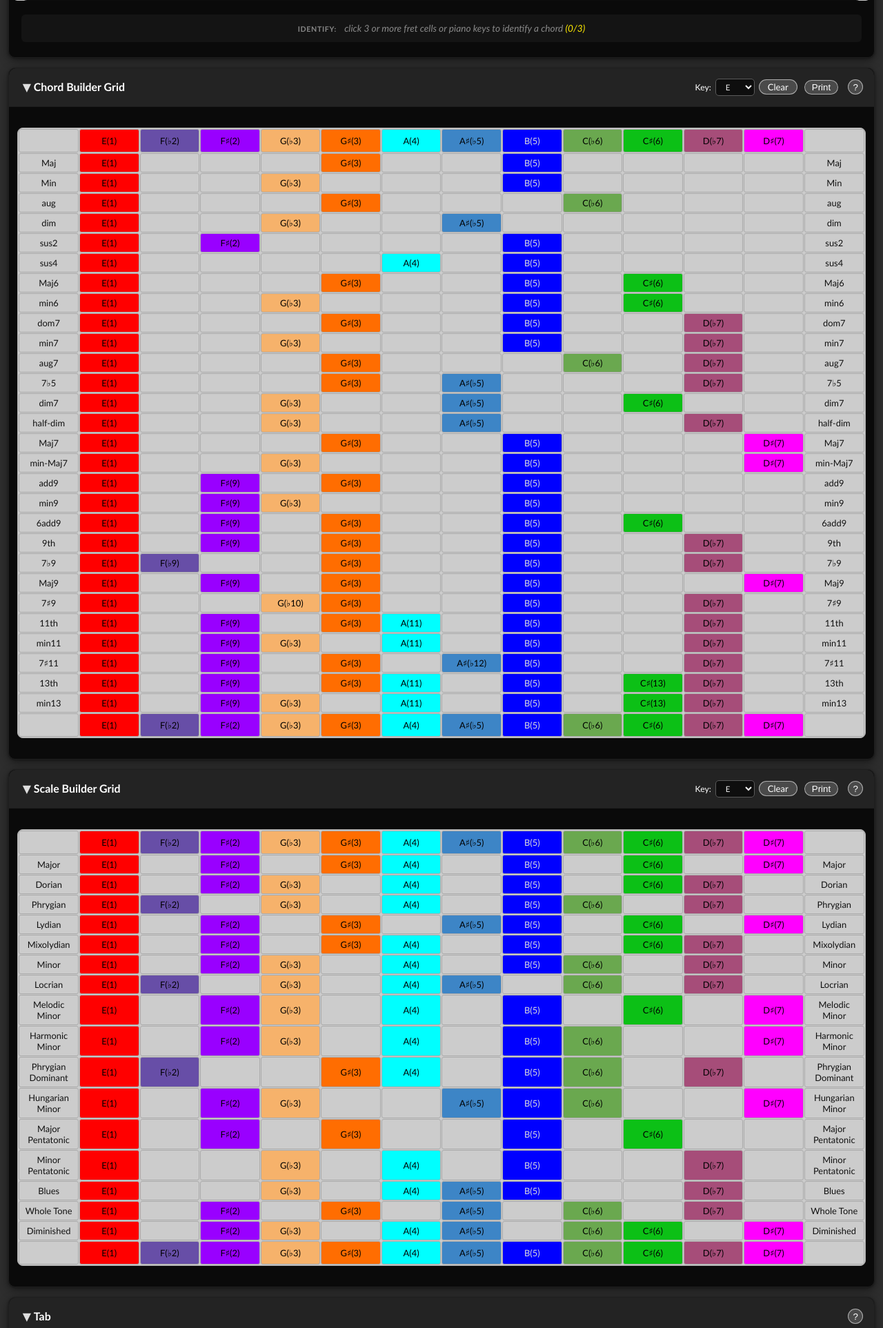
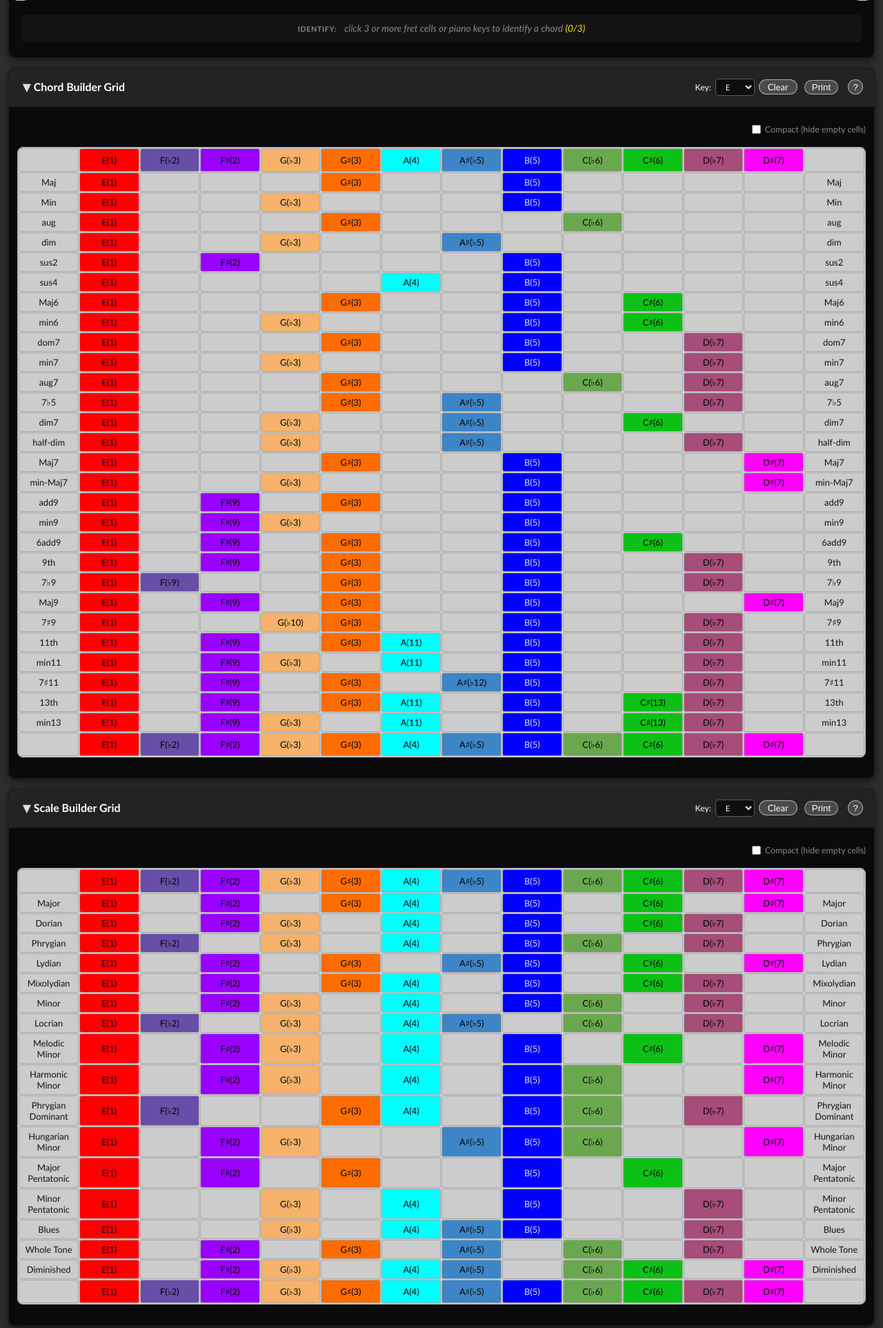
Before and after one commit to Jstring-1/fretboard-site-security-first-trust-and-federal-reserve, a PHP site: page / in a window 1280 px wide; the page is wider, and only the part inside the window is pictured. Shown: the part 1441-3366 px from the top of that part at 69% size. Run offline with PHP 8.4, Linux system fonts and the light colour scheme.

Commit message:
Compact toggle for chord/scale grids: hide empty cells, stack populated

```diff
--- a/css/styles.css
+++ b/css/styles.css
@@ -749,6 +749,21 @@ select option                              { color: var(--text); background: var
    height across the board. */
 #chord_grid tr, #scale_grid tr             { height: 26px;                                                            }
 #chord_grid td, #scale_grid td             { font-size: 0.85em;                                                       }
+/* Compact-mode toggle: a small checkbox above each grid that hides the
+   empty (#_x_) cells so each row reads as just its populated notes. */
+.grid_controls                             { padding: 6px 12px 4px; text-align: right;                                }
+.grid_compact_label                        { display: inline-flex; align-items: center; gap: 6px;
+                                             color: var(--muted); font-size: 0.82em;
+                                             cursor: pointer; user-select: none;                                      }
+.grid_compact_label input                  { margin: 0; cursor: pointer;                                              }
+.grid_compact_label:hover                  { color: var(--text);                                                      }
+/* In compact mode each row has different filled-cell counts, so the
+   table can't keep a fixed column grid — switch to auto layout so cells
+   sit next to each other instead of stretching. */
+#chord_grid.cg_compact, #scale_grid.cg_compact
+                                           { table-layout: auto; min-width: 0; width: auto; margin-left: 14px;        }
+#chord_grid.cg_compact td, #scale_grid.cg_compact td
+                                           { padding: 2px 8px;                                                        }
 /* "All" pill in the highlight row — matches the .hl_pill chips but acts as
    a link (no checkbox inside). */
 .hl_all_pill                               { color: var(--text) !important; text-decoration: none; cursor: pointer;  }
--- a/index.html
+++ b/index.html
@@ -164,7 +164,7 @@
 
 <footer id="site_footer">
   <a href="#" id="footer_witherfork">Jimmy Witherfork Strikes Again</a>
-  <div id="build_num">20260429.2049</div>
+  <div id="build_num">20260429.2053</div>
 </footer>
 
 </body>
--- a/js/app.js
+++ b/js/app.js
@@ -1215,6 +1215,34 @@
     }, true);
   }
 
+  // Compact grid mode — when on, the chord/scale grids skip empty (#_x_)
+  // cells so each row reads as just the populated notes side by side.
+  // Local-only preference; doesn't go into the URL since it's a display
+  // toggle, not a sharable state.
+  let _compactGrids = false;
+  try { _compactGrids = localStorage.getItem('sf_compact_grids') === '1'; } catch (e) {}
+  function setCompactGrids(v) {
+    _compactGrids = !!v;
+    try { localStorage.setItem('sf_compact_grids', _compactGrids ? '1' : '0'); } catch (e) {}
+    if (window.SF_X) { renderChordGrid(window.SF_X); renderScaleGrid(window.SF_X); }
+  }
+  function compactToggleHtml(idAttr) {
+    return '<div class="grid_controls">'
+         + '  <label class="grid_compact_label">'
+         + '    <input type="checkbox" class="grid_compact_toggle" id="' + idAttr + '"'
+         +        (_compactGrids ? ' checked' : '') + '>'
+         + '    <span>Compact (hide empty cells)</span>'
+         + '  </label>'
+         + '</div>';
+  }
+  function bindCompactToggles() {
+    document.querySelectorAll('.grid_compact_toggle').forEach(function (el) {
+      if (el._compactBound) return;
+      el._compactBound = true;
+      el.addEventListener('change', function () { setCompactGrids(el.checked); });
+    });
+  }
+
   function renderChordGrid(x) {
     const root = document.getElementById('chord_grid_root');
     const i1 = KEYS.indexOf(x.k);
@@ -1243,8 +1271,10 @@
       return s;
     }
 
-    let h = '<table id="chord_grid">';
-    h += buildDegHeader('above_chord_grid');
+    const compact = _compactGrids;
+    let h = compactToggleHtml('cg_compact_chord');
+    h += '<table id="chord_grid"' + (compact ? ' class="cg_compact"' : '') + '>';
+    if (!compact) h += buildDegHeader('above_chord_grid');
     let chordIdx = 0;
     for (const a in GRID) {
       const label = a.replace(/b/g, '♭').replace(/#/g, '♯');
@@ -1274,14 +1304,14 @@
         if (cellsByDeg[degId] !== undefined) {
           const note = noteLetters[degId];
           h += '<td id="' + degId + '">' + escHtml(note) + '(' + escHtml(cellsByDeg[degId]) + ')</td>';
-        } else {
+        } else if (!compact) {
           h += '<td id="_x_"></td>';
         }
       }
       h += labelCell + '</tr>';
       chordIdx++;
     }
-    h += buildDegHeader('under_chord_grid');
+    if (!compact) h += buildDegHeader('under_chord_grid');
     h += '</table>';
     root.innerHTML = h;
   }
@@ -1321,8 +1351,10 @@
       return s;
     }
 
-    let h = '<table id="scale_grid">';
-    h += buildDegHeader('above_scale_grid');
+    const compact = _compactGrids;
+    let h = compactToggleHtml('cg_compact_scale');
+    h += '<table id="scale_grid"' + (compact ? ' class="cg_compact"' : '') + '>';
+    if (!compact) h += buildDegHeader('above_scale_grid');
     for (const name in SCALES) {
       const label = name.replace(/_/g, ' ');
       const chipDegs = fragToDegrees(SCALES[name]);
@@ -1339,13 +1371,13 @@
         if (scaleDegrees[name].indexOf(degSym) !== -1) {
           const note = noteLetters[col.degId];
           h += '<td id="' + col.degId + '">' + escHtml(note) + '(' + escHtml(degSym) + ')</td>';
-        } else {
+        } else if (!compact) {
           h += '<td id="_x_"></td>';
         }
       }
       h += labelCell + '</tr>';
     }
-    h += buildDegHeader('under_scale_grid');
+    if (!compact) h += buildDegHeader('under_scale_grid');
     h += '</table>';
     root.innerHTML = h;
   }
@@ -2919,6 +2951,7 @@
     renderSummaryStatus(x);  // compact key/tuning text in each title bar
     bindAutoSubmit();        // so the change-listener catches them
     bindCustomTuningLoader();// custom-tuning preset loader (bottom-left cell)
+    bindCompactToggles();    // chord/scale grid compact-mode checkboxes
     bindNotePick();          // click fret cells / keyboard keys to pick notes
     renderIdentifyStrips(x); // chord-identify strips below fretboard + keyboard
     applyPrintColors();
```
